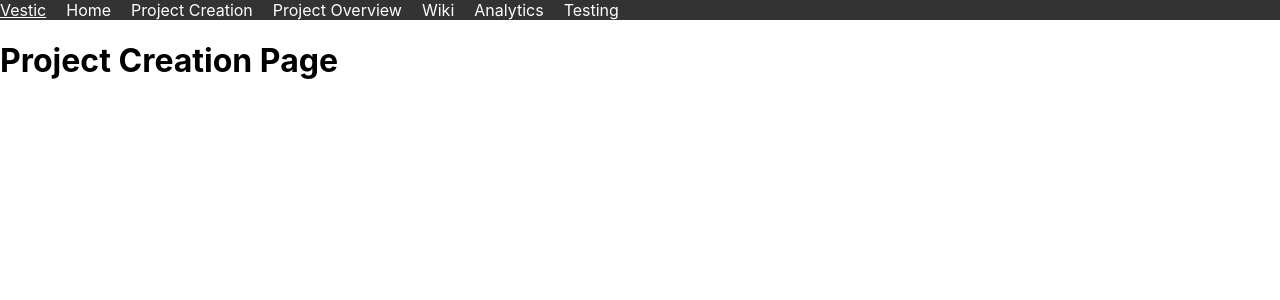
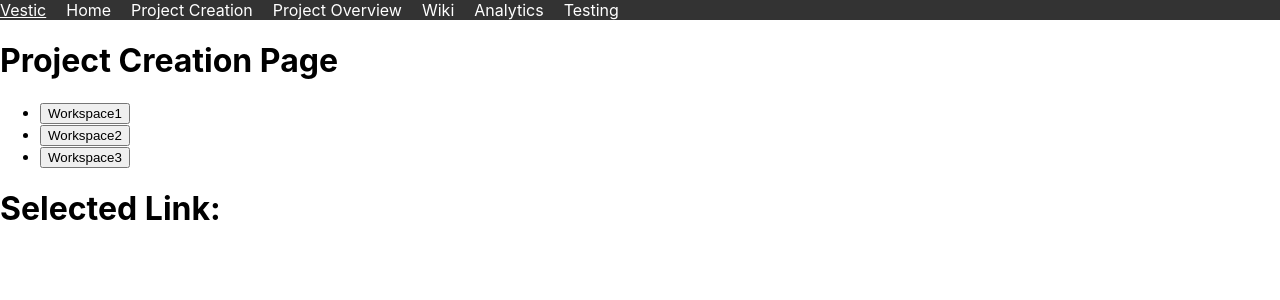
Before and after one commit to Sam772/Vestic, a React (Create React App) app: page /projectcreation in a window 1280 px wide. Shown: the top 300 px of the page. Built offline with nearby package versions, Linux system fonts and the light colour scheme.

Commit message:
Rename Task on Modal

```diff
--- a/src/components/Navbar.tsx
+++ b/src/components/Navbar.tsx
@@ -1,12 +1,12 @@
 import React from 'react';
 import { Link } from 'react-router-dom';
-import './Navbar.css'; // Import the CSS file for styling
+import './Navbar.css';
 
 const Navbar: React.FC = () => {
   return (
     <nav className="navbar">
       <ul className="navbar-links">
-      <li className="navbar-item">
+        <li className="navbar-item">
           <div className="navbar-link">Vestic</div>
         </li>
         <li className="navbar-item">
--- a/src/components/TaskModal.tsx
+++ b/src/components/TaskModal.tsx
@@ -7,10 +7,16 @@ interface TaskModalProps {
   taskName: string;
   onClose: () => void;
   onDelete: (taskId: number) => void;
+  onSave: (newTaskName: string) => void;
 }
 
-const TaskModal: React.FC<TaskModalProps> = ({ isOpen, taskId, taskName, onClose, onDelete }) => {
+const TaskModal: React.FC<TaskModalProps> = ({ isOpen, taskId, taskName, onClose, onDelete, onSave }) => {
   const [currentTaskName, setCurrentTaskName] = useState(taskName);
+
+  const handleSave = () => {
+    onSave(currentTaskName);
+    onClose();
+  };
 
   useEffect(() => {
     setCurrentTaskName(taskName);
@@ -20,10 +26,17 @@ const TaskModal: React.FC<TaskModalProps> = ({ isOpen, taskId, taskName, onClose
   return (
     <div className="task-modal-overlay" onClick={onClose}>
       <div className="task-modal-content" onClick={(e) => e.stopPropagation()}>
-        <h1>{currentTaskName}</h1>
+        <label htmlFor="taskName"></label>
+        <input
+          type="text"
+          id="taskName"
+          value={currentTaskName}
+          onChange={(e) => setCurrentTaskName(e.target.value)}
+        />
         <h3>Task ID: {taskId}</h3>
         <h2>Task Details</h2>
         <p>This is a placeholder for task details.</p>
+        <button onClick={handleSave}>Save</button>
         <button onClick={() => onDelete(taskId)}>Delete Task</button>
         <button onClick={onClose}>Close</button>
       </div>
--- a/src/pages/ProjectCreation.tsx
+++ b/src/pages/ProjectCreation.tsx
@@ -1,11 +1,50 @@
-import React from 'react';
+import React, { useState } from 'react';
 
-const ProjectCreation: React.FC = () => {
+interface Link {
+  name: string;
+  url: string;
+}
+
+const Sidebar: React.FC<{ links: Link[], onSelect: (url: string) => void }> = ({ links, onSelect }) => {
   return (
-    <div>
-      <h1>Project Creation Page</h1>
+    <div className="sidebar">
+      <ul>
+        {links.map(link => (
+          <li key={link.url}>
+            <button onClick={() => onSelect(link.url)}>{link.name}</button>
+          </li>
+        ))}
+      </ul>
     </div>
   );
 };
 
+const ProjectCreation: React.FC = () => {
+
+  const [selectedLink, setSelectedLink] = useState<string>('');
+
+  const links: Link[] = [
+    { name: 'Workspace1', url: '/workspace1' },
+    { name: 'Workspace2', url: '/workspace2' },
+    { name: 'Workspace3', url: '/workspace3' }
+  ];
+
+  const handleLinkSelect = (url: string) => {
+    setSelectedLink(url);
+  };
+
+  return (
+    <div className="project-creation-page">
+      <div>
+        <h1>Project Creation Page</h1>
+      </div>
+      <Sidebar links={links} onSelect={handleLinkSelect} />
+      <div className="content">
+        <h1>Selected Link: {selectedLink}</h1>
+      </div>
+    </div>
+    );
+
+};
+
 export default ProjectCreation;
--- a/src/pages/ProjectOverview.tsx
+++ b/src/pages/ProjectOverview.tsx
@@ -41,6 +41,16 @@ const KanbanBoard: React.FC = () => {
   const closeModal = () => {
     setSelectedTaskId(null);
     setIsModalOpen(false);
+  };
+
+  const handleTaskRename = (taskId: number, newTaskName: string) => {
+    const updatedTasks = {
+      ...tasks,
+      todo: tasks.todo.map(task => task.id === taskId ? { ...task, text: newTaskName } : task),
+      inProgress: tasks.inProgress.map(task => task.id === taskId ? { ...task, text: newTaskName } : task),
+      done: tasks.done.map(task => task.id === taskId ? { ...task, text: newTaskName } : task),
+    };
+    setTasks(updatedTasks);
   };
 
   const moveTask = (taskId: number, sourceColumn: keyof Tasks, targetColumn: keyof Tasks) => {
@@ -180,6 +190,7 @@ const KanbanBoard: React.FC = () => {
           taskName={selectedTaskId ? getTaskName(selectedTaskId) : ''}
           onClose={closeModal}
           onDelete={deleteTask}
+          onSave={(newTaskName) => handleTaskRename(selectedTaskId!, newTaskName)}
         />
       )}
     </div>
```
